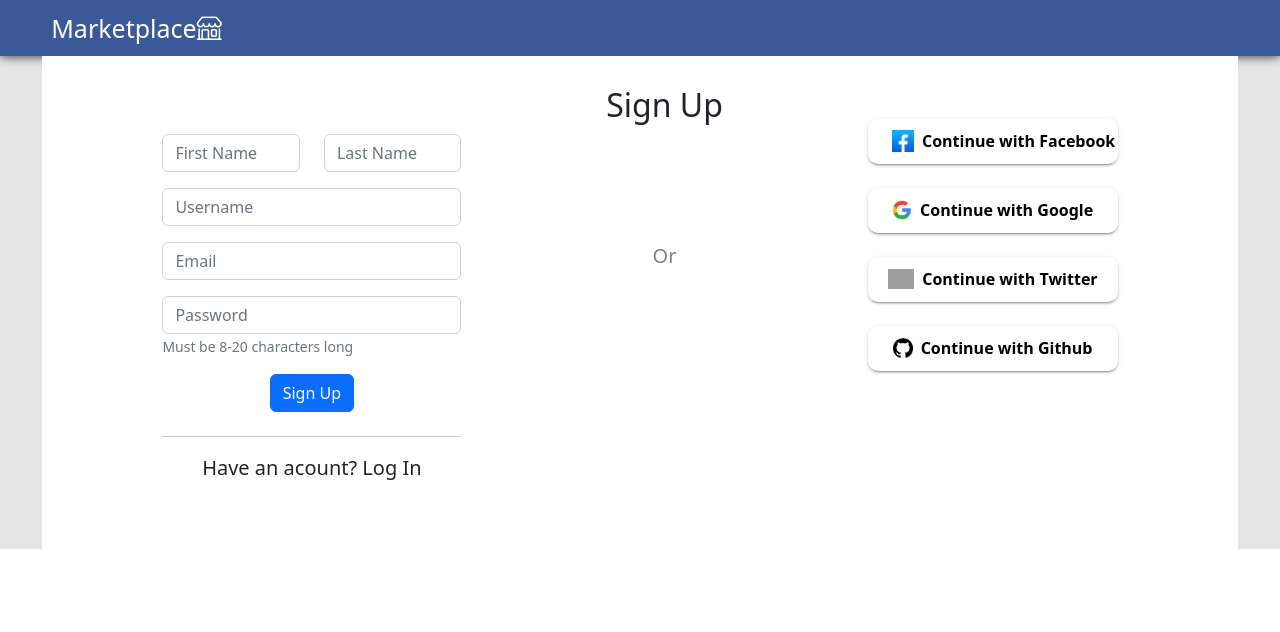
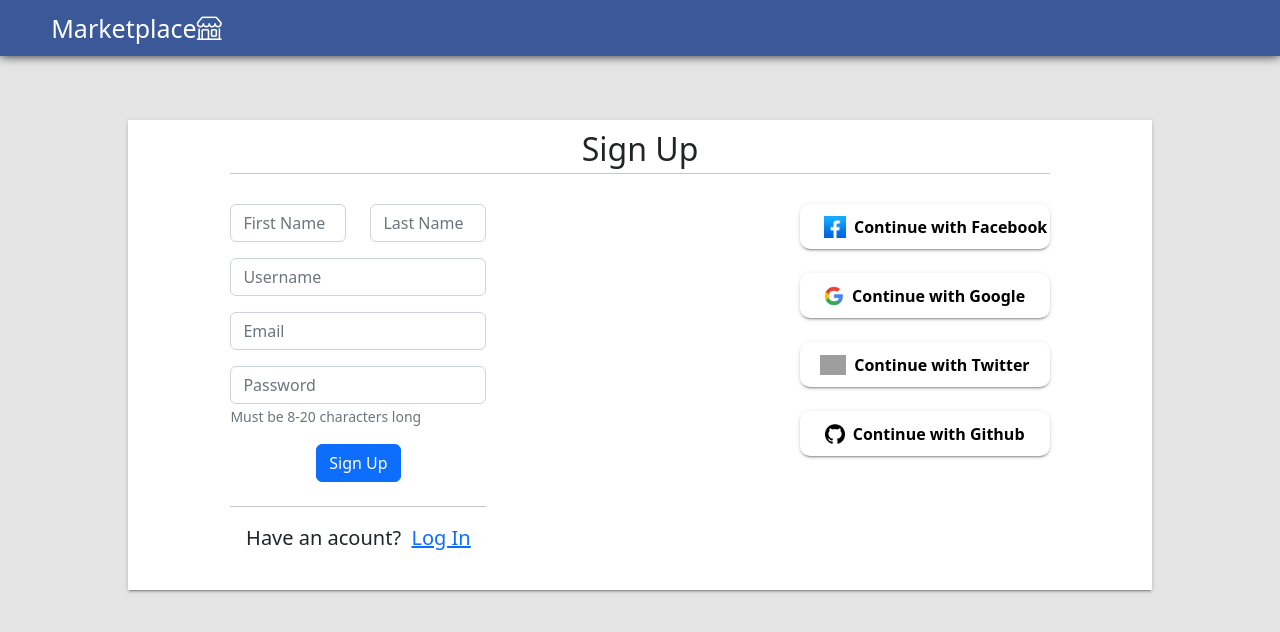
Before and after one commit to fr35/marketplace, a React (Create React App) app in the folder frontend/: page /signup in a window 1280 px wide. Shown: the top 632 px of the page. Built offline with nearby package versions, Linux system fonts and the light colour scheme; grey boxes are pictures that could not be loaded.

Commit message:
estilo a log in y sign up page

```diff
--- a/frontend/src/components/UserFormContainer/LogInFormContainer/LogInFormContainer.jsx
+++ b/frontend/src/components/UserFormContainer/LogInFormContainer/LogInFormContainer.jsx
@@ -8,22 +8,22 @@ import "../UserFormContainer.css";
 
 export default function LogInFormContainer() {
   return (
-    <main className="main logInFormContainer">
-      <section className="logInFormSection">
+    <main className="main userFormContainer">
+      <section className="userFormSection">
         <div>
-          <h2 className="logInTitle">Log In</h2>
-          <hr className="hrLogInTitle mt-1" />
+          <h2 className="userFormTitle">Log In</h2>
+          <hr className="hrUserForm mt-1" />
         </div>
         <div className="d-flex justify-content-between">
-          <div className="divForm">
+          <div className="divUserForm">
             <LogInForm></LogInForm>
             <p className="center">Forgot your password?</p>
-            <hr className="mb-3" />
+            <hr className="mb-3"/>
             <Link to={'/signup'} className="center link">
               <button className="btn btn-success">Create new account</button>
             </Link>
           </div>
-          <div className="divButtons mt-2">
+          <div className="divUserButtons">
             <div>
               <FacebookBtn></FacebookBtn>
               <GoogleBtn></GoogleBtn>
--- a/frontend/src/components/UserFormContainer/SignUpFormContainer/SignUpFormContainer.jsx
+++ b/frontend/src/components/UserFormContainer/SignUpFormContainer/SignUpFormContainer.jsx
@@ -4,21 +4,23 @@ import GoogleBtn from "../BtnPassport/GoogleBtn/GoogleBtn"
 import TwitterBtn from "../BtnPassport/TwitterBtn/TwitterBtn"
 import SignUpForm from "../SignUpForm/SignUpForm"
 import '../UserFormContainer.css'
+import { Link } from "react-router-dom"
+
 export default function SignUpFormContainer() {
     return (
-        <main className="main spaceFormContainer">
-            <section className='container-fluid'>
-                    <div className="d-flex justify-content-around SignUpForm">
-                    <div className="w-25 mt-5 ms-5">
+        <main className="main userFormContainer">
+            <section className='userFormSection'>
+                <div>
+                    <h2 className="userFormTitle">Sign Up</h2>
+                    <hr className="hrUserForm mt-1" />
+                </div>
+                <div className="d-flex justify-content-between">
+                    <div className="divUserForm w-25">
                         <SignUpForm></SignUpForm>
                         <hr className="mb-3"/>
-                        <p className="center fs-5">Have an acount? Log In</p>
+                        <p className="center fs-5">Have an acount? &nbsp;<Link to={'/'}>Log In</Link></p>
                     </div>
-                    <div className="">
-                        <h2>Sign Up</h2>
-                        <p className="or">Or</p>
-                    </div>
-                    <div className="center mb-5 pb-4 me-5">
+                    <div className="divUserButtons">
                         <div>
                             <FacebookBtn></FacebookBtn>
                             <GoogleBtn></GoogleBtn>
@@ -26,7 +28,7 @@ export default function SignUpFormContainer() {
                             <GithubBtn></GithubBtn>
                         </div>
                     </div>
-                    </div>
+                </div>
             </section>
         </main>
     )
--- a/frontend/src/components/UserFormContainer/UserFormContainer.css
+++ b/frontend/src/components/UserFormContainer/UserFormContainer.css
@@ -1,43 +1,26 @@
-.logInFormContainer {
+.userFormContainer {
     padding-top: 5%;
     padding-bottom: 100vh;
     padding-right: 10%;
     padding-left: 10%;
 }
-.logInFormSection {
+.userFormSection {
     background-color: white;
     padding-bottom: 2%;
+    box-shadow: rgb(0 0 0 / 20%) 0px 3px 1px -2px, rgb(0 0 0 / 14%) 0px 2px 2px 0px, rgb(0 0 0 / 12%) 0px 1px 5px 0px;
 }
-.logInTitle {
+.userFormTitle {
     padding-top: 1%;
     margin: 0;
     display: flex;
     justify-content: center;
 }
-.hrLogInTitle {
+.hrUserForm {
     margin: 0px 10% 3% 10%;
 }
-.divForm {
+.divUserForm {
     margin-left: 10%;
 }
-.divButtons {
+.divUserButtons {
     margin-right: 10%;
 }
-.LogInForm {
-    background-color: white;
-    padding: 30px 0px 50px 0px;
-    margin: 0px 30px 0px 30px;
-}
-.SignUpForm {
-    background-color: white;
-    padding: 30px 0px 50px 0px;
-    margin: 0px 30px 0px 30px;
-}
-
-.or {
-    color: gray;
-    font-size: 20px;
-    display: flex;
-    justify-content: center;
-    margin-top: 100%;
-}
```
